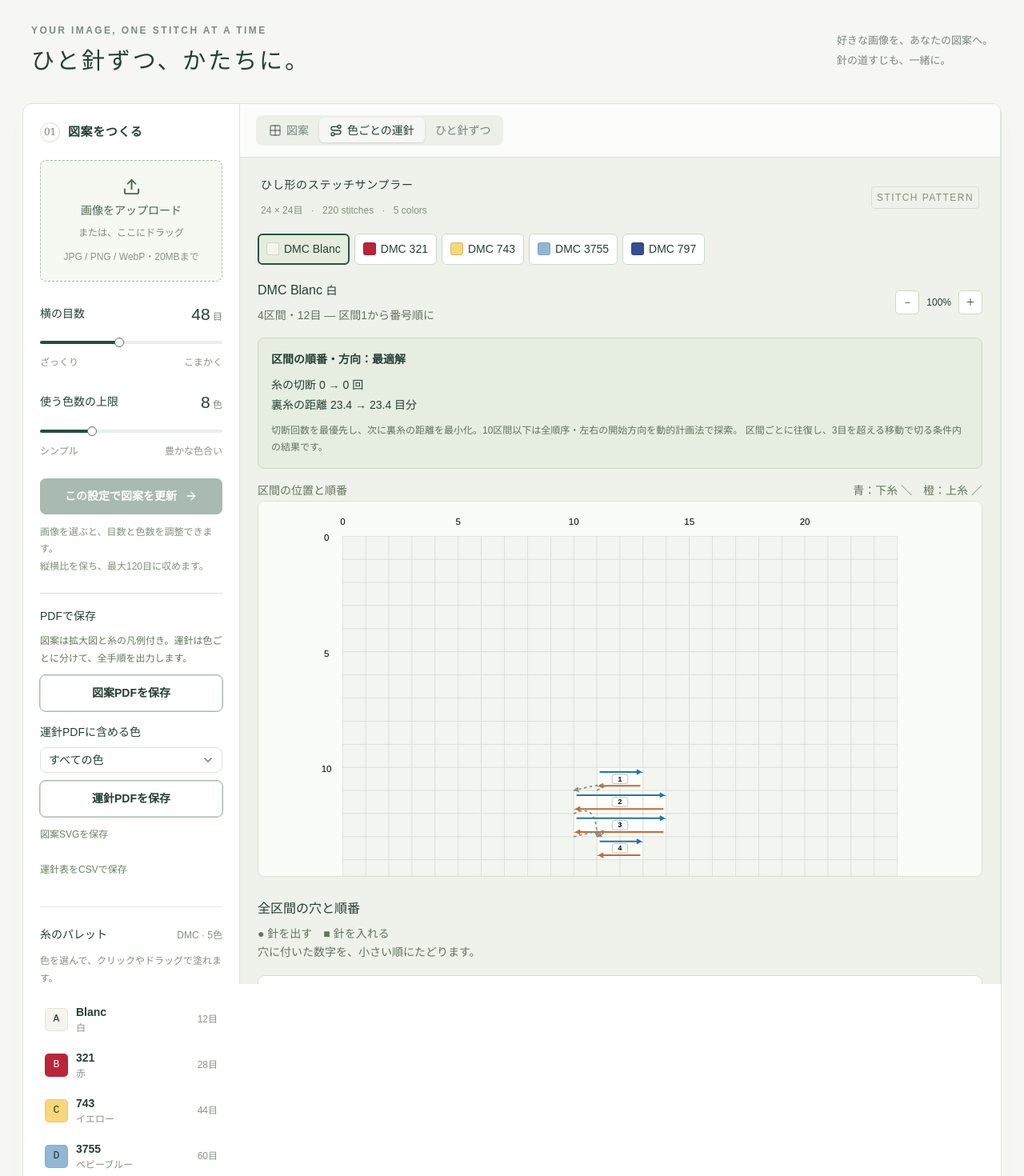
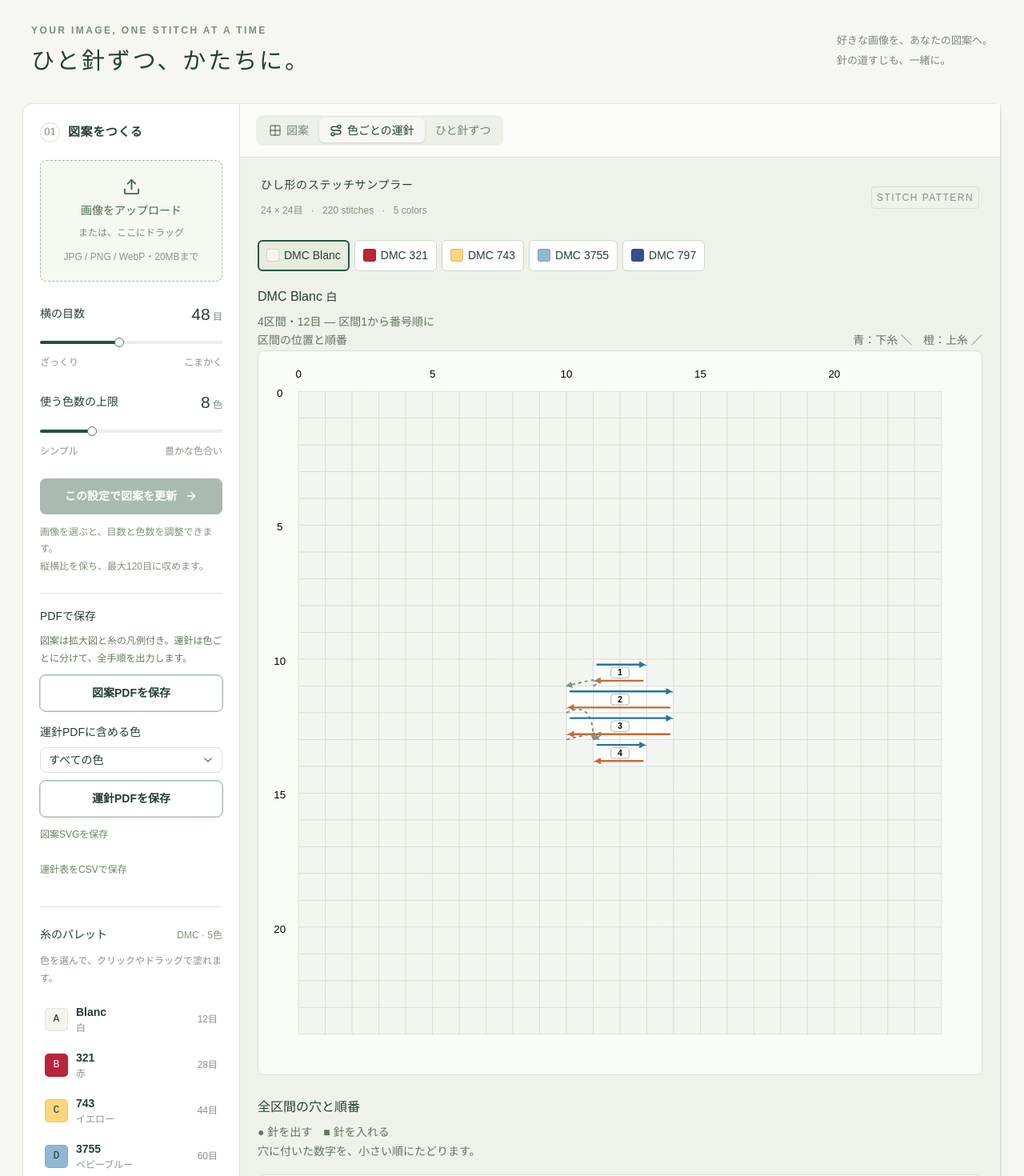
Before and after one commit to yoshiko-pg/stitch, a React (Vite) app: page / in a window 1280 px wide. Shown: the part 80-1550 px from the top of the page at 80% size. Built offline with nearby package versions, Linux system fonts and the light colour scheme.

Commit message:
Expand route view without nested scrolling or optimization summary

```diff
--- a/app/globals.css
+++ b/app/globals.css
@@ -1111,8 +1111,8 @@ footer button {
   height: 30px;
 }
 .overview-map-scroll {
-  max-height: 470px;
-  overflow: auto;
+  max-height: none;
+  overflow: visible;
   background: #fafcf7;
   border: 1px solid #d7e0d1;
   border-radius: 8px;
@@ -1183,10 +1183,11 @@ footer button {
   margin: 0 0 10px;
 }
 .run-layer-scroll {
-  overflow: auto;
+  overflow: visible;
 }
 .run-layer-scroll svg {
-  max-width: none;
+  max-width: 100%;
+  height: auto;
   display: block;
 }
 .run-layer p,
@@ -1236,8 +1237,8 @@ footer button {
   padding: 30px;
 }
 .canvas-panel:has(.route-overview) {
-  max-height: 1100px;
-  overflow-y: auto;
+  max-height: none;
+  overflow: visible;
 }
 .workspace:has(.route-overview) {
   align-items: start;
@@ -1259,7 +1260,7 @@ footer button {
     overflow: visible;
   }
   .overview-map-scroll {
-    max-height: 400px;
+    max-height: none;
   }
   .run-list > li {
     padding: 12px;
@@ -1425,3 +1426,15 @@ footer button {
     flex-basis: 100%;
   }
 }
+
+.overview-map-scroll svg {
+  width: 100%;
+  height: auto;
+  max-width: 100%;
+}
+.workspace:has(.route-overview) {
+  overflow: visible;
+}
+.route-overview {
+  padding-top: 16px;
+}
--- a/app/route-overview.tsx
+++ b/app/route-overview.tsx
@@ -1,12 +1,6 @@
 /* oxlint-disable jsx-a11y/prefer-tag-over-role */
 import { useMemo, useState, useId } from 'react';
-import {
-  colorRuns,
-  optimizeColor,
-  threads,
-  type Pattern,
-  type RouteRun,
-} from '@/lib/stitch';
+import { colorRuns, threads, type Pattern, type RouteRun } from '@/lib/stitch';
 
 export function RouteOverview({ pattern }: { pattern: Pattern }) {
   const palette = useMemo(
@@ -17,11 +11,6 @@ export function RouteOverview({ pattern }: { pattern: Pattern }) {
   const color = palette.find((t) => t.id === selected) || palette[0];
   const runs = useMemo(
     () => colorRuns(pattern, color?.id || ''),
-    [pattern, color?.id],
-  );
-  const [scale, setScale] = useState(1);
-  const optimization = useMemo(
-    () => optimizeColor(pattern, color?.id || ''),
     [pattern, color?.id],
   );
   const marker = useId().replace(/:/g, '');
@@ -55,50 +44,13 @@ export function RouteOverview({ pattern }: { pattern: Pattern }) {
             区間1から番号順に
           </p>
         </div>
-        <div className="overview-zoom">
-          <button
-            aria-label="運針図を縮小"
-            disabled={scale <= 0.6}
-            onClick={() => setScale((s) => Math.max(0.6, s - 0.2))}
-          >
-            −
-          </button>
-          <span>{Math.round(scale * 100)}%</span>
-          <button
-            aria-label="運針図を拡大"
-            disabled={scale >= 2}
-            onClick={() => setScale((s) => Math.min(2, s + 0.2))}
-          >
-            ＋
-          </button>
-        </div>
-      </div>
-      <div className="optimization-summary">
-        <strong>
-          {optimization.exact
-            ? '区間の順番・方向：最適解'
-            : '区間の順番・方向：近似解'}
-        </strong>
-        <p>
-          糸の切断 {optimization.before.cuts} → {optimization.after.cuts} 回
-          <br />
-          裏糸の距離 {optimization.before.backLength.toFixed(1)} →{' '}
-          {optimization.after.backLength.toFixed(1)} 目分
-        </p>
-        <small>
-          切断回数を最優先し、次に裏糸の距離を最小化。
-          {optimization.exact
-            ? '10区間以下は全順序・左右の開始方向を動的計画法で探索。'
-            : '複数の開始候補から近傍探索。100区間を超える場合は分割して探索。最適性の保証はありません。'}{' '}
-          区間ごとに往復し、3目を超える移動で切る条件内の結果です。
-        </small>
       </div>
       <p className="overview-caption">
         区間の位置と順番 <span>青：下糸 ＼　橙：上糸 ／</span>
       </p>
       <div className="overview-map-scroll">
         <svg
-          width={Math.max(320, (pattern.width + 2) * 30) * scale}
+          width="100%"
           viewBox={`-1.5 -1.5 ${pattern.width + 3} ${pattern.height + 3}`}
           role="img"
           aria-label={`DMC ${color.id}の${runs.length}区間の位置。区間番号順に進みます。`}
@@ -284,11 +236,37 @@ export function RouteOverview({ pattern }: { pattern: Pattern }) {
   );
 }
 function RunDiagram({ run, upper }: { run: RouteRun; upper: boolean }) {
-  const length = run.steps.length / 2;
-  const steps = upper ? run.steps.slice(length) : run.steps.slice(0, length);
+  const half = run.steps.length / 2;
+  const steps = upper ? run.steps.slice(half) : run.steps.slice(0, half);
+  return (
+    <>
+      {Array.from({ length: Math.ceil(steps.length / 8) }, (_, i) => (
+        <RunDiagramPart
+          key={i}
+          run={run}
+          upper={upper}
+          steps={steps.slice(i * 8, i * 8 + 8)}
+          continued={i > 0}
+        />
+      ))}
+    </>
+  );
+}
+function RunDiagramPart({
+  run,
+  upper,
+  steps,
+  continued,
+}: {
+  run: RouteRun;
+  upper: boolean;
+  steps: RouteRun['steps'];
+  continued: boolean;
+}) {
+  const length = steps.length;
   const left = run.steps[0].cell; // Coordinates below come from actual route holes, not reconstructed directions.
-  const minX = Math.min(...run.steps.flatMap((s) => [s.from[0], s.to[0]]));
-  const minY = Math.min(...run.steps.flatMap((s) => [s.from[1], s.to[1]]));
+  const minX = Math.min(...steps.flatMap((s) => [s.from[0], s.to[0]]));
+  const minY = Math.min(...steps.flatMap((s) => [s.from[1], s.to[1]]));
   const pitch = 76,
     pad = 32,
     w = length * pitch + pad * 2;
@@ -308,6 +286,7 @@ function RunDiagram({ run, upper }: { run: RouteRun; upper: boolean }) {
             ? '① 下糸 ＼ ← 左へ進む'
             : '① 下糸 ＼ → 右へ進む'}
       </h4>
+      {continued && <p>続き：前の図の番号から順に進みます。</p>}
       <div className="run-layer-scroll">
         <svg
           width={w}
```
Also changed, not shown: 1 other file (tests, documents, lock files or other folders).
